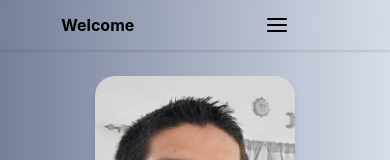
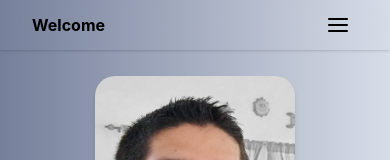
Before and after one commit to ggquicky/reactportafolio, a React (Create React App) app: page / in a window 390 px wide. Shown: the top 160 px of the page. Built offline with nearby package versions, Linux system fonts and the light colour scheme.

Commit message:
fix: fixing css responsive

```diff
--- a/src/navbar/navbar.jsx
+++ b/src/navbar/navbar.jsx
@@ -44,7 +44,7 @@ export default function Navbar() {
       left="0px"
       top="0px"
       alignItems="center"
-      justifyContent="space-around"
+      justifyContent={{ base: "space-between", md: "space-around" }}
       columnGap="32px"
       p="0px 32px"
       backdropFilter="auto"
@@ -54,7 +54,7 @@ export default function Navbar() {
       <Box color="black" fontWeight="bold">
         Welcome
       </Box>
-      <Flex columnGap="40px" p="0px 32px">
+      <Flex columnGap="40px">
         {navMenuObj.map(function (value, index) {
           return (
             <Box
```
